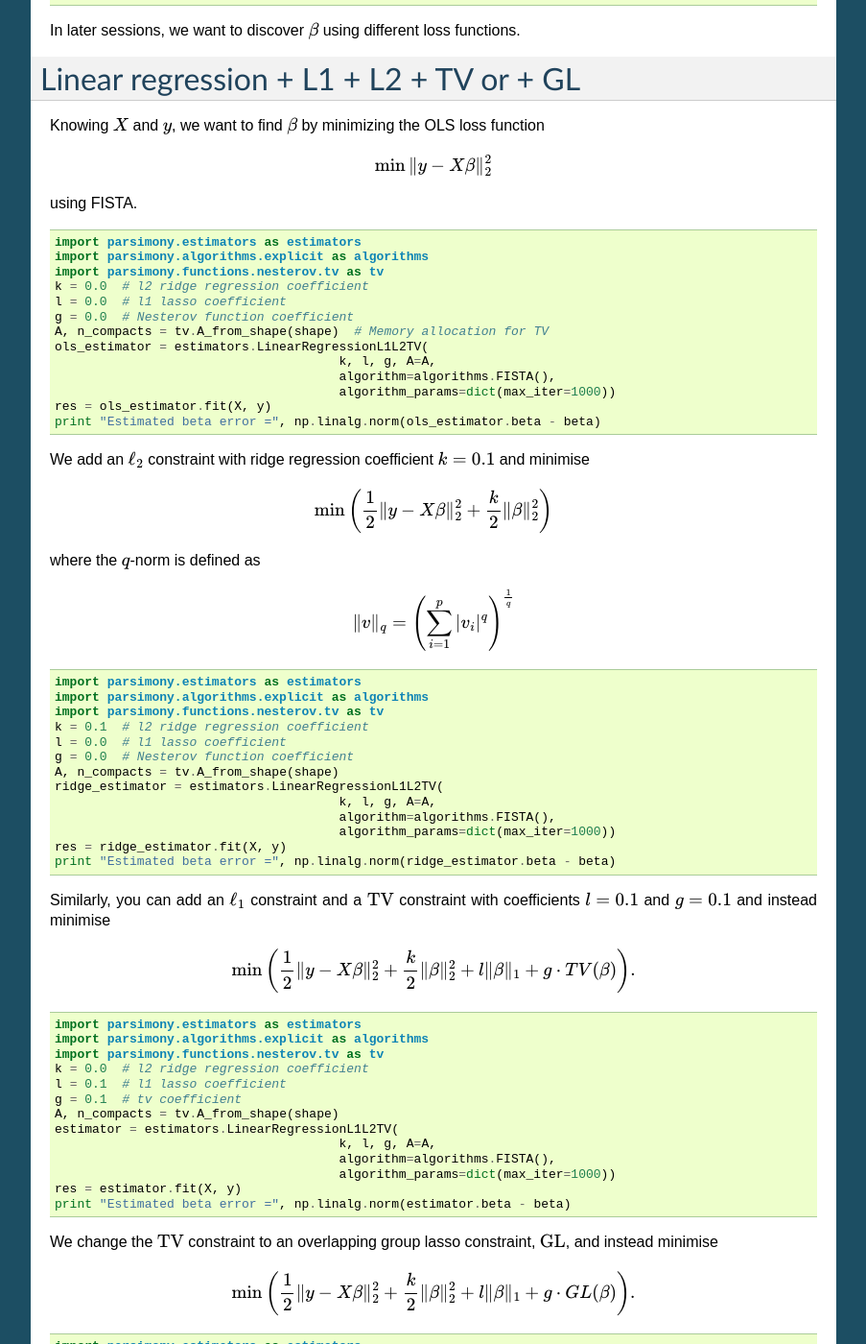
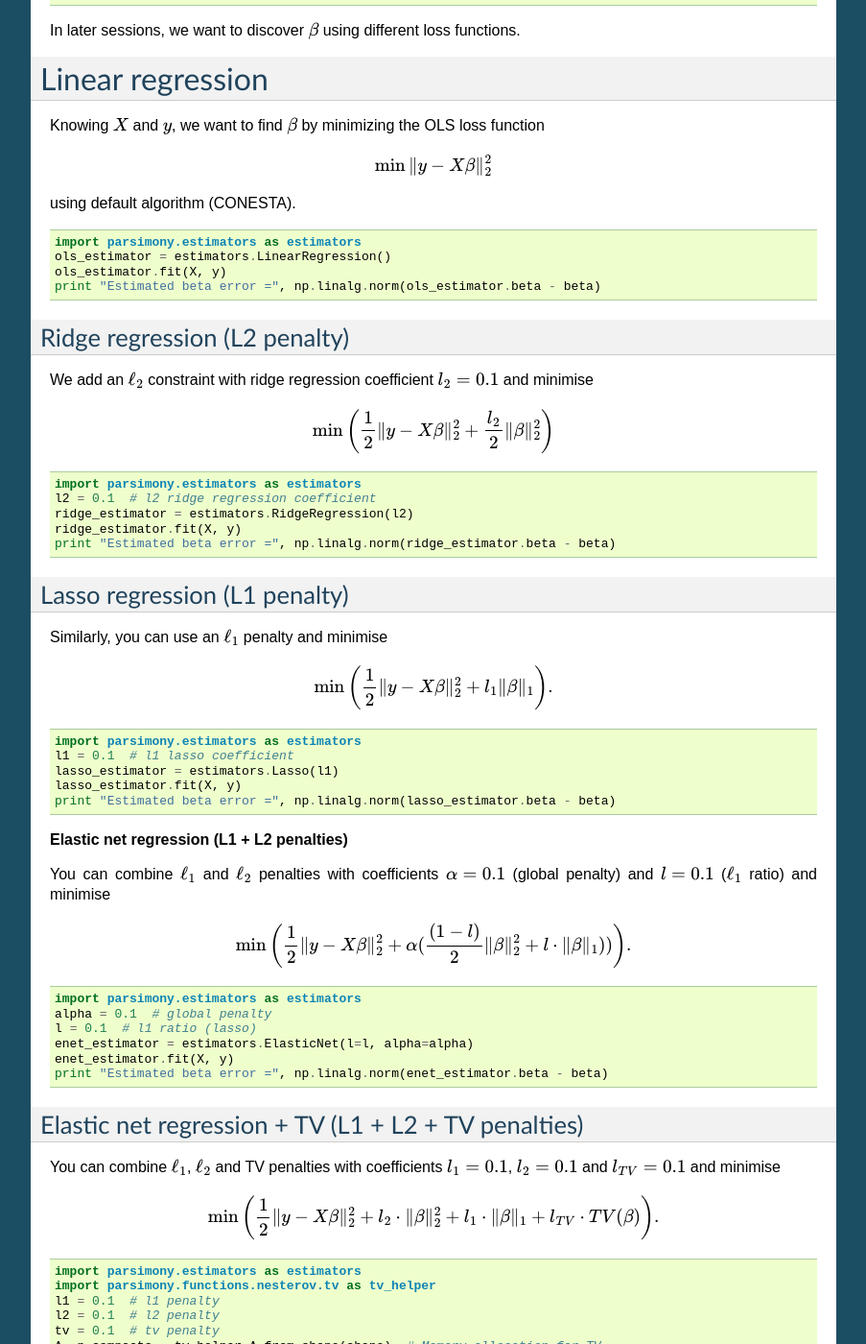
Before and after one commit to neurospin/pylearn-parsimony, a Sphinx documentation site: the page built from doc/source/tutorials.rst, in a window 1280 px wide and 1400 px high, scrolled down 1495 px. Shown: the whole window at 96% size, without its empty margins (198-1101 px from the left). Built offline with Sphinx 7.4.7, drawn with Linux system fonts in a browser that asks for light colours; formulas are drawn with MathJax 3; some of the changed text lies outside the part shown.

Commit message:
DOC: tuto of LinearRegression

```diff
--- a/doc/source/tutorials.rst
+++ b/doc/source/tutorials.rst
@@ -95,8 +95,8 @@ Or in the discrimination case:
 In later sessions, we want to discover :math:`\beta` using different loss
 functions.
 
-Linear regression + L1 + L2 + TV or + GL
-========================================
+Linear regression
+=================
 
 Knowing :math:`X` and :math:`y`, we want to find :math:`\beta` by
 minimizing the OLS loss function
@@ -105,76 +105,90 @@ minimizing the OLS loss function
 
    \min \|y - X\beta\|^2_2
 
-using FISTA.
+using default algorithm (CONESTA).
 
 .. code-block:: python
 
     import parsimony.estimators as estimators
-    import parsimony.algorithms.explicit as algorithms
-    import parsimony.functions.nesterov.tv as tv
-    k = 0.0  # l2 ridge regression coefficient
-    l = 0.0  # l1 lasso coefficient
-    g = 0.0  # Nesterov function coefficient
-    A, n_compacts = tv.A_from_shape(shape)  # Memory allocation for TV
-    ols_estimator = estimators.LinearRegressionL1L2TV(
-                                          k, l, g, A=A,
-                                          algorithm=algorithms.FISTA(),
-                                          algorithm_params=dict(max_iter=1000))
-    res = ols_estimator.fit(X, y)
+    ols_estimator = estimators.LinearRegression()
+    ols_estimator.fit(X, y)
     print "Estimated beta error =", np.linalg.norm(ols_estimator.beta - beta)
 
+Ridge regression (L2 penalty)
+-----------------------------
+
 We add an :math:`\ell_2` constraint with ridge regression coefficient
-:math:`k=0.1` and minimise
+:math:`l_2=0.1` and minimise
 
 .. math::
 
-   \min\left(\frac{1}{2}\|y - X\beta\|_2^2 + \frac{k}{2}\|\beta\|_2^2\right)
-
-where the :math:`q`-norm is defined as
-
-.. math::
-
-   \|v\|_q = \left(\sum_{i=1}^p |v_i|^q\right)^{\frac{1}{q}}
+   \min\left(\frac{1}{2}\|y - X\beta\|_2^2 + \frac{l_2}{2}\|\beta\|_2^2\right)
 
 .. code-block:: python
 
     import parsimony.estimators as estimators
-    import parsimony.algorithms.explicit as algorithms
-    import parsimony.functions.nesterov.tv as tv
-    k = 0.1  # l2 ridge regression coefficient
-    l = 0.0  # l1 lasso coefficient
-    g = 0.0  # Nesterov function coefficient
-    A, n_compacts = tv.A_from_shape(shape)
-    ridge_estimator = estimators.LinearRegressionL1L2TV(
-                                          k, l, g, A=A,
-                                          algorithm=algorithms.FISTA(),
-                                          algorithm_params=dict(max_iter=1000))
-    res = ridge_estimator.fit(X, y)
+    l2 = 0.1  # l2 ridge regression coefficient
+    ridge_estimator = estimators.RidgeRegression(l2)
+    ridge_estimator.fit(X, y)
     print "Estimated beta error =", np.linalg.norm(ridge_estimator.beta - beta)
 
-Similarly, you can add an :math:`\ell_1` constraint and a :math:`\mathrm{TV}`
-constraint with coefficients :math:`l=0.1` and :math:`g=0.1` and instead
-minimise
+Lasso regression (L1 penalty)
+-----------------------------
+
+Similarly, you can use an :math:`\ell_1` penalty and minimise
 
 .. math::
 
-   \min\left(\frac{1}{2}\|y - X\beta\|_2^2 + \frac{k}{2}\|\beta\|_2^2 + l\|\beta\|_1 + g\cdot TV(\beta)\right).
+   \min\left(\frac{1}{2}\|y - X\beta\|_2^2 + l_1\|\beta\|_1\right).
 
 .. code-block:: python
 
     import parsimony.estimators as estimators
-    import parsimony.algorithms.explicit as algorithms
-    import parsimony.functions.nesterov.tv as tv
-    k = 0.0  # l2 ridge regression coefficient
-    l = 0.1  # l1 lasso coefficient
-    g = 0.1  # tv coefficient
-    A, n_compacts = tv.A_from_shape(shape)
-    estimator = estimators.LinearRegressionL1L2TV(
-                                          k, l, g, A=A,
-                                          algorithm=algorithms.FISTA(),
-                                          algorithm_params=dict(max_iter=1000))
-    res = estimator.fit(X, y)
-    print "Estimated beta error =", np.linalg.norm(estimator.beta - beta)
+    l1 = 0.1  # l1 lasso coefficient
+    lasso_estimator = estimators.Lasso(l1)
+    lasso_estimator.fit(X, y)
+    print "Estimated beta error =", np.linalg.norm(lasso_estimator.beta - beta)
+
+**Elastic net regression (L1 + L2 penalties)**
+
+You can combine :math:`\ell_1` and :math:`\ell_2` penalties with coefficients :math:`\alpha=0.1` (global penalty) and :math:`l=0.1` (:math:`\ell_1` ratio) and minimise
+
+.. math::
+
+   \min\left(\frac{1}{2}\|y - X\beta\|_2^2 + \alpha (\frac{(1 - l)}{2}\|\beta\|_2^2 + l\cdot \|\beta\|_1))\right).
+
+.. code-block:: python
+
+    import parsimony.estimators as estimators
+    alpha = 0.1  # global penalty
+    l = 0.1  # l1 ratio (lasso)
+    enet_estimator = estimators.ElasticNet(l=l, alpha=alpha)
+    enet_estimator.fit(X, y)
+    print "Estimated beta error =", np.linalg.norm(enet_estimator.beta - beta)
+
+Elastic net regression + TV (L1 + L2 + TV penalties)
+----------------------------------------------------
+
+You can combine :math:`\ell_1`, :math:`\ell_2` and TV penalties with coefficients :math:`l_1=0.1`, :math:`l_2=0.1` and  :math:`l_{TV}=0.1` and minimise
+
+.. math::
+
+   \min\left(\frac{1}{2}\|y - X\beta\|_2^2 + l_2\cdot \|\beta\|_2^2 + l_1\cdot \|\beta\|_1 + l_{TV}\cdot TV(\beta)\right).
+
+.. code-block:: python
+
+    import parsimony.estimators as estimators
+    import parsimony.functions.nesterov.tv as tv_helper
+    l1 = 0.1  # l1 penalty
+    l2 = 0.1  # l2 penalty
+    tv = 0.1  # tv penalty
+    A, n_compacts = tv_helper.A_from_shape(shape)  # Memory allocation for TV
+    tvenet_estimator = estimators.LinearRegressionL1L2TV(l1=l1, l2=l2, tv=tv, A=A)
+    tvenet_estimator.fit(X, y)
+    print "Estimated beta error =", np.linalg.norm(tvenet_estimator.beta - beta)
+
+Elastic net regression + Group Lasso (L1 + L2 + GL penalties)
+-------------------------------------------------------------
 
 We change the :math:`\mathrm{TV}` constraint to an overlapping group lasso
 constraint, :math:`\mathrm{GL}`, and instead minimise
@@ -200,8 +214,11 @@ constraint, :math:`\mathrm{GL}`, and instead minimise
     res = estimator.fit(X, y)
     print "Estimated beta error =", np.linalg.norm(estimator.beta - beta)
 
+Logistic regression
+===================
+
 Logistic regression + L1 + L2 + TV or + GL
-==========================================
+------------------------------------------
 
 Knowing :math:`X` and :math:`y`, we want to find the weight vector
 :math:`\beta` by minimizing the logistic regression loss function
```
Also changed, not shown: doc/source/README.md (+1 -1 lines).
